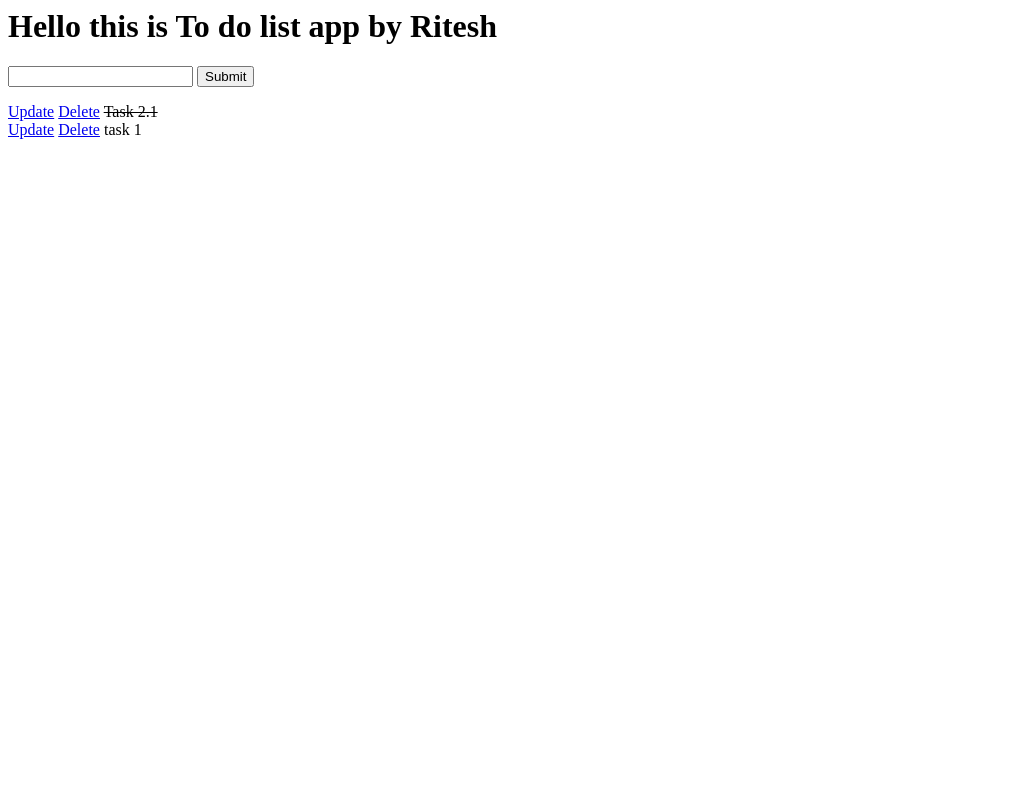
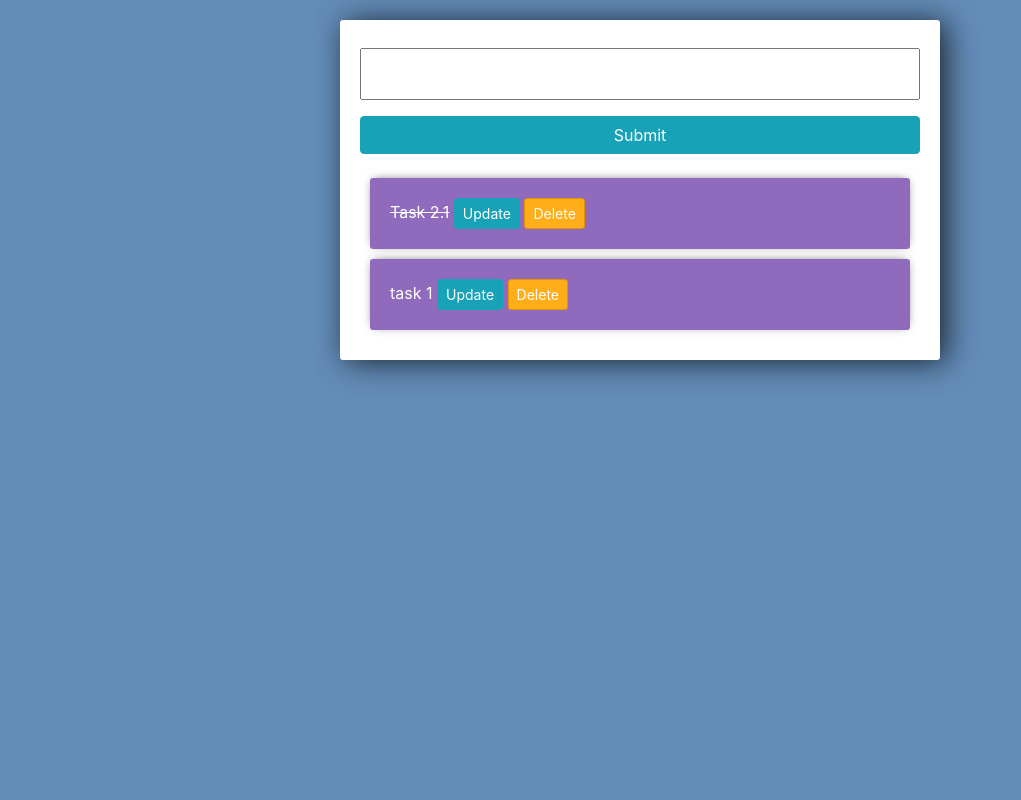
Before and after one commit to riteshtnk11/Django-TodoApp, a Django app: page / in a window 1280 px wide. Shown: the whole page, without its empty margins (0-1021 px from the left). Run offline with Django 3.2, Linux system fonts and the light colour scheme; data comes from the database, SQL or seed files in the repository; both versions use the stored data as it was after the commit; some libraries are stand-ins or nearby versions.

Commit message:
Adding CSS for the task list

```diff
--- a/todoApp/mytodoapp/templates/tasks/list.html
+++ b/todoApp/mytodoapp/templates/tasks/list.html
@@ -1,22 +1,75 @@
-<h1>
-    Hello this is To do list app by Ritesh
-</h1>
+<div class="center-column">
 
 	<form method="POST" action="/">
-    {% csrf_token %} <!-- For security purpose-->
-    {{form.title}} <!-- To get only title field of form-->
-    <input type="submit" name="Create todo task">
+		{% csrf_token %}
+		<!-- For security purpose-->
+		{{form.title}}
+		<!-- To get only title field of form-->
+		<input class="btn btn-info" type="submit" name="Create todo task">
 	</form>
 
+	<div class="todo-list">
 		{% for task in tasks %}
-<div>
-    <a href="{% url 'update_task' task.id %}">Update</a>
-    <a href="{% url 'delete_task' task.id %}">Delete</a>
-
+		<div class="item-row">
 			{% if task.complete == True %}
 			<strike>{{task}}</strike>
 			{% else %}
 			<span>{{task}}</span>
+
 			{% endif %}
+
+			<a class="btn btn-sm btn-info" href="{% url 'update_task' task.id %}">Update</a>
+			<a class="btn btn-sm btn-danger" href="{% url 'delete_task' task.id %}">Delete</a>
 		</div>
 		{% endfor %}
+	</div>
+
+</div>
+
+<link rel="stylesheet" href="https://stackpath.bootstrapcdn.com/bootstrap/4.3.1/css/bootstrap.min.css"
+	integrity="sha384-ggOyR0iXCbMQv3Xipma34MD+dH/1fQ784/j6cY/iJTQUOhcWr7x9JvoRxT2MZw1T" crossorigin="anonymous">
+
+<style>
+	body {
+		background-color: #638CB8;
+	}
+
+	input {
+		width: 100%;
+		padding: 12px 20px;
+		margin: 8px 0;
+		box-sizing: border-box;
+	}
+
+	input::placeholder {
+		color: #d3d3d3;
+	}
+
+	.submit {
+		background-color: #6BA3E8;
+	}
+
+	.center-column {
+		width: 600px;
+		margin: 20px auto;
+		padding: 20px;
+		background-color: #fff;
+		border-radius: 3px;
+		box-shadow: 6px 2px 30px 0px rgba(0, 0, 0, 0.75);
+	}
+
+	.item-row {
+		background-color: #906abd;
+		margin: 10px;
+		padding: 20px;
+		border-radius: 3px;
+		color: #fff;
+		font-size: 16px;
+		box-shadow: 0px -1px 10px -4px rgba(0, 0, 0, 0.75);
+	}
+
+	.btn-danger {
+		background-color: #ffae19;
+		border-color: #e59400;
+	}
+</style>
```
Also changed, not shown: todoApp/db.sqlite3. Lines whose indentation alone changed are shown as unchanged.
